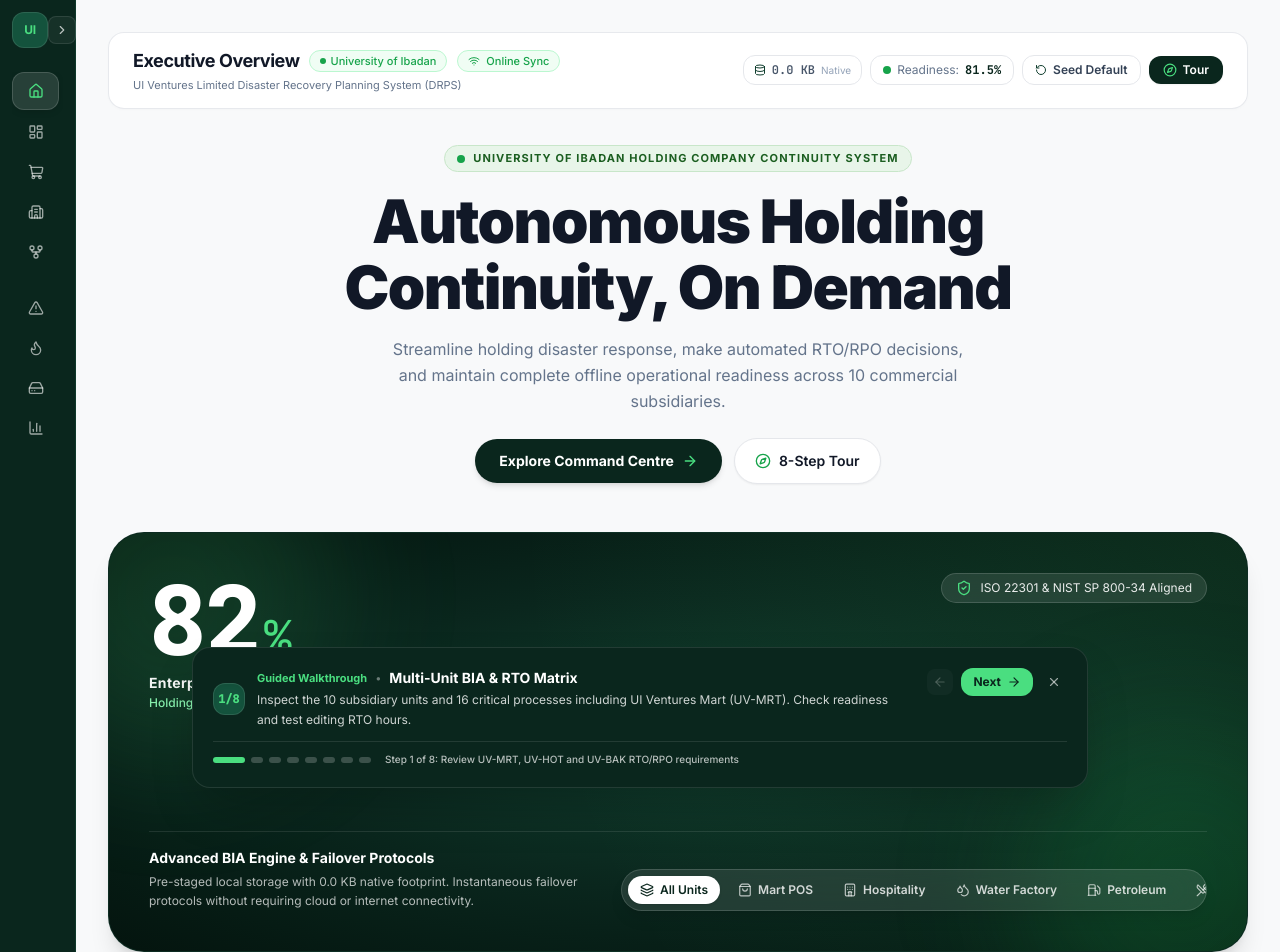
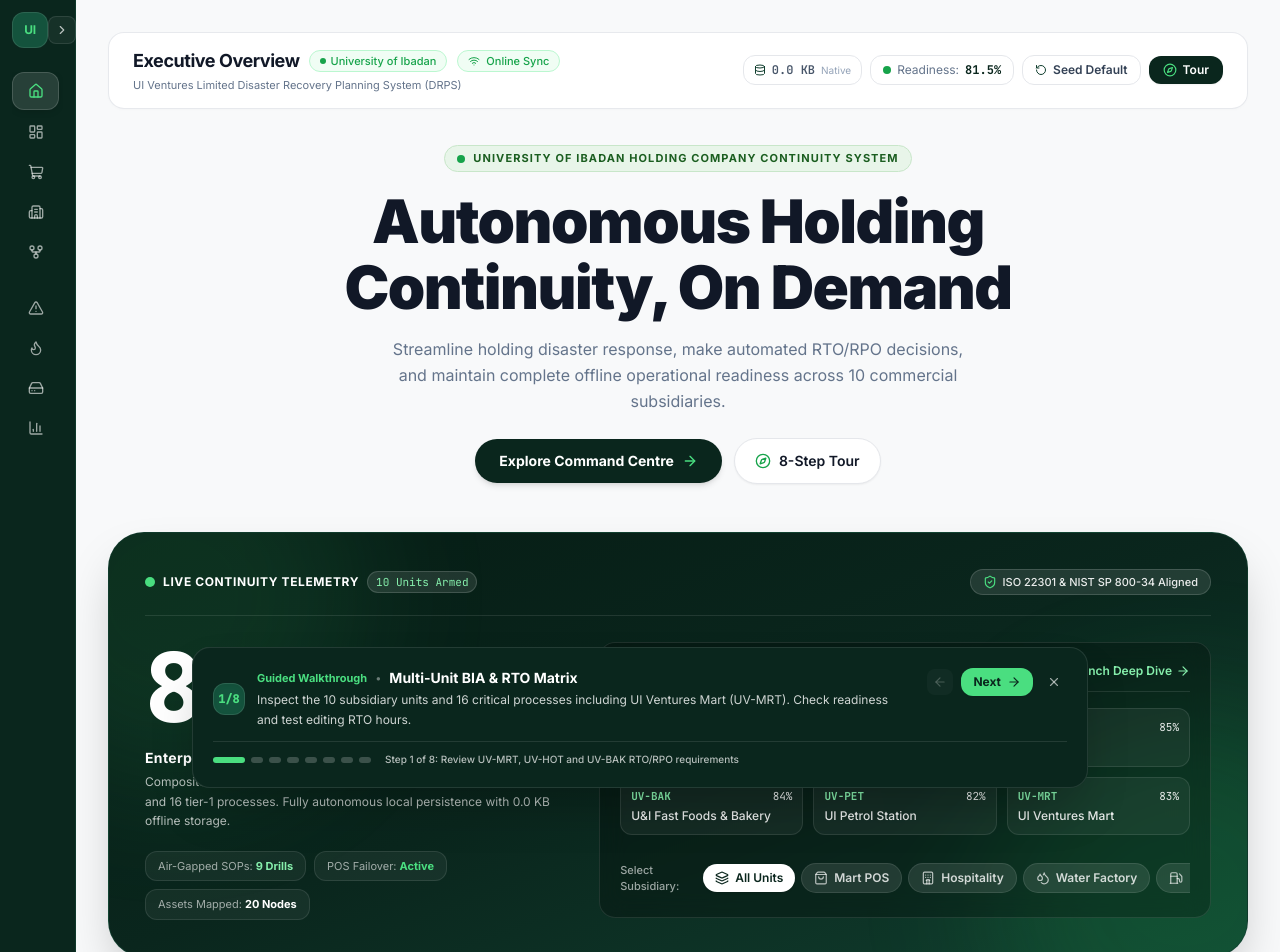
Before and after one commit to michlvince/UI-VENTURES-DRPS, a Next.js app: page / in a window 1280 px wide. Shown: the top 952 px of the page. Built offline with nearby package versions, Linux system fonts and the light colour scheme.

Commit message:
feat(ui): upgrade hero showcase with dynamic subsidiary spotlight, live telemetry, and functional pill dock

```diff
--- a/src/components/LandingOverview.tsx
+++ b/src/components/LandingOverview.tsx
@@ -16,7 +16,6 @@ import {
   Fuel,
   UtensilsCrossed,
   ShieldCheck,
-  Zap,
 } from 'lucide-react';
 import { BusinessUnit, WorkspaceTab } from '@/types/drps';
 import { StatusBadge } from './ui/StatusBadge';
@@ -89,56 +88,148 @@ export const LandingOverview: React.FC<LandingOverviewProps> = ({
       </section>
 
       {/* 2. LARGE ROUNDED HERO SHOWCASE VIEWPORT */}
-      <section className="relative rounded-[28px] sm:rounded-[36px] overflow-hidden bg-radial from-[#103E2E] via-[#0A261D] to-[#04140E] border border-[#1B4D3E]/40 shadow-xl min-h-[360px] sm:min-h-[420px] flex flex-col justify-between p-6 sm:p-10 text-white">
-        {/* Ambient lighting glows */}
-        <div className="absolute -top-24 -left-24 w-80 h-80 bg-[#4ADE80]/15 rounded-full blur-3xl pointer-events-none" />
-        <div className="absolute -bottom-24 -right-24 w-80 h-80 bg-[#16A34A]/20 rounded-full blur-3xl pointer-events-none" />
-        <div className="absolute inset-0 bg-[radial-gradient(circle_at_top_right,rgba(74,222,128,0.12),transparent_60%)] pointer-events-none" />
+      <section className="relative rounded-[28px] sm:rounded-[36px] overflow-hidden bg-gradient-to-br from-[#061C14] via-[#0A261D] to-[#103E2E] border border-[#164E3A]/50 shadow-2xl p-6 sm:p-9 text-white">
+        {/* Subtle atmospheric ambient glow */}
+        <div className="absolute -top-32 -left-32 w-96 h-96 bg-[#4ADE80]/10 rounded-full blur-3xl pointer-events-none" />
+        <div className="absolute -bottom-32 -right-32 w-96 h-96 bg-[#22C55E]/15 rounded-full blur-3xl pointer-events-none" />
 
-        {/* Top Floating Row: High-Impact Metric Highlight */}
-        <div className="relative z-10 flex flex-col sm:flex-row sm:items-start justify-between gap-6">
+        <div className="relative z-10 space-y-6">
+          {/* Top Bar: Headline & Operational Badges */}
+          <div className="flex flex-col sm:flex-row sm:items-center justify-between gap-3 pb-5 border-b border-white/10">
+            <div className="flex items-center gap-2">
+              <span className="w-2.5 h-2.5 rounded-full bg-[#4ADE80] animate-pulse" />
+              <span className="text-xs font-bold uppercase tracking-wider text-white">Live Continuity Telemetry</span>
+              <span className="text-[11px] px-2 py-0.5 rounded-full bg-white/10 border border-white/15 text-[#86EFAC] font-mono-metrics">
+                10 Units Armed
+              </span>
+            </div>
+
+            <div className="flex items-center gap-2">
+              <span className="text-[11px] px-3 py-1 rounded-full bg-white/10 border border-white/15 text-white/90 font-medium inline-flex items-center gap-1.5">
+                <ShieldCheck className="w-3.5 h-3.5 text-[#4ADE80]" />
+                <span>ISO 22301 &amp; NIST SP 800-34 Aligned</span>
+              </span>
+            </div>
+          </div>
+
+          {/* Interactive Hero Content: Metric + Live Unit Spotlight Card */}
+          <div className="grid grid-cols-1 lg:grid-cols-12 gap-6 items-center">
+            {/* Left Col: High-Impact Posture Gauge */}
+            <div className="lg:col-span-5 space-y-3">
+              <div className="text-6xl sm:text-7xl lg:text-8xl font-black font-mono-metrics tracking-tight text-white flex items-baseline gap-1">
+                <span>{aggregateReadiness.toFixed(0)}</span>
+                <span className="text-3xl sm:text-4xl font-normal text-[#4ADE80]">%</span>
+              </div>
               <div className="space-y-1">
-            <div className="text-5xl sm:text-7xl lg:text-8xl font-black font-mono-metrics tracking-tight text-white flex items-baseline gap-1">
-              <span>{aggregateReadiness.toFixed(0)}</span>
-              <span className="text-3xl sm:text-5xl text-[#4ADE80] font-normal">%</span>
+                <div className="text-sm font-bold text-white tracking-wide">
+                  Enterprise Resilience Posture
                 </div>
-            <div className="space-y-0.5">
-              <div className="text-xs sm:text-sm font-bold text-white/95 tracking-wide">
-                Enterprise Readiness Posture
+                <p className="text-xs text-white/70 leading-relaxed font-normal">
+                  Composite readiness score calculated across 10 commercial subsidiaries and 16 tier-1 processes. Fully autonomous local persistence with {(storageBytes / 1024).toFixed(1)} KB offline storage.
+                </p>
               </div>
-              <div className="text-[11px] sm:text-xs text-[#86EFAC] font-medium">
-                Holdings Resiliency Index Across 10 Units
+
+              {/* Quick Stat Micro-Pills */}
+              <div className="pt-2 flex flex-wrap items-center gap-2">
+                <div className="px-3 py-1.5 rounded-xl bg-white/5 border border-white/10 text-[11px]">
+                  <span className="text-white/60">Air-Gapped SOPs: </span>
+                  <span className="font-bold text-[#86EFAC]">9 Drills</span>
+                </div>
+                <div className="px-3 py-1.5 rounded-xl bg-white/5 border border-white/10 text-[11px]">
+                  <span className="text-white/60">POS Failover: </span>
+                  <span className="font-bold text-[#4ADE80]">Active</span>
+                </div>
+                <div className="px-3 py-1.5 rounded-xl bg-white/5 border border-white/10 text-[11px]">
+                  <span className="text-white/60">Assets Mapped: </span>
+                  <span className="font-bold text-white">20 Nodes</span>
                 </div>
               </div>
             </div>
 
-          <div className="hidden sm:flex items-center gap-2 px-3.5 py-1.5 rounded-full bg-white/10 backdrop-blur-md border border-white/15 text-xs text-white/90">
-            <ShieldCheck className="w-4 h-4 text-[#4ADE80]" />
-            <span>ISO 22301 &amp; NIST SP 800-34 Aligned</span>
+            {/* Right Col: Interactive Unit Spotlight Preview Box */}
+            <div className="lg:col-span-7 bg-black/25 rounded-2xl p-5 border border-white/10 backdrop-blur-md space-y-4">
+              <div className="flex items-center justify-between pb-3 border-b border-white/10">
+                <div className="flex items-center gap-2">
+                  <span className="w-2 h-2 rounded-full bg-[#4ADE80]" />
+                  <span className="text-xs font-bold text-white uppercase tracking-wider">
+                    {activeFilterPill === 'all'
+                      ? 'Subsidiary Matrix Preview'
+                      : `${activeFilterPill} Focus Snapshot`}
+                  </span>
+                </div>
+
+                <button
+                  onClick={() => onNavigateTab(activeFilterPill === 'UV-MRT' ? 'mart_ledger' : 'units_bia')}
+                  className="text-xs text-[#86EFAC] hover:text-white font-semibold flex items-center gap-1 transition-colors"
+                >
+                  <span>Launch Deep Dive</span>
+                  <ArrowRight className="w-3.5 h-3.5" />
+                </button>
+              </div>
+
+              {/* Dynamic Focus Content based on pill selection */}
+              {activeFilterPill === 'all' ? (
+                <div className="grid grid-cols-2 sm:grid-cols-3 gap-2.5">
+                  {units.slice(0, 6).map((u) => (
+                    <button
+                      key={u.id}
+                      onClick={() => setActiveFilterPill(u.id)}
+                      className="p-2.5 rounded-xl bg-white/5 hover:bg-white/10 border border-white/10 text-left transition-all group"
+                    >
+                      <div className="flex items-center justify-between">
+                        <span className="font-mono-metrics text-[11px] font-bold text-[#86EFAC]">{u.id}</span>
+                        <span className="font-mono-metrics text-[11px] text-white/90">{u.currentReadiness.toFixed(0)}%</span>
+                      </div>
+                      <div className="text-xs font-medium text-white/90 truncate mt-1 group-hover:text-white">{u.name}</div>
+                    </button>
+                  ))}
+                </div>
+              ) : (
+                (() => {
+                  const focusedUnit = units.find((u) => u.id === activeFilterPill) || units[0];
+                  return (
+                    <div className="space-y-3">
+                      <div className="flex items-start justify-between">
+                        <div>
+                          <div className="flex items-center gap-2">
+                            <span className="px-2 py-0.5 rounded-md bg-[#4ADE80] text-[#0A261D] font-mono-metrics text-xs font-bold">
+                              {focusedUnit.id}
+                            </span>
+                            <span className="text-sm font-bold text-white">{focusedUnit.name}</span>
+                          </div>
+                          <p className="text-xs text-white/70 mt-1">{focusedUnit.description}</p>
+                        </div>
+                        <div className="text-right">
+                          <div className="text-2xl font-bold font-mono-metrics text-[#4ADE80]">
+                            {focusedUnit.currentReadiness.toFixed(1)}%
+                          </div>
+                          <div className="text-[10px] text-white/50 uppercase">Readiness</div>
                         </div>
                       </div>
 
-        {/* Center / Ambient illustration cue */}
-        <div className="relative z-10 my-4 sm:my-6 flex items-center justify-center">
-          <div className="inline-flex items-center gap-3 px-4 py-2 rounded-2xl bg-white/5 backdrop-blur-md border border-white/10 text-xs text-white/80">
-            <Zap className="w-4 h-4 text-[#4ADE80]" />
-            <span>Air-gapped runbooks &amp; zero cloud dependency offline ledger</span>
+                      <div className="grid grid-cols-3 gap-2 pt-2 border-t border-white/10 text-xs">
+                        <div className="bg-white/5 p-2 rounded-lg">
+                          <div className="text-[10px] text-white/60">Location</div>
+                          <div className="font-medium text-white truncate mt-0.5">{focusedUnit.location}</div>
+                        </div>
+                        <div className="bg-white/5 p-2 rounded-lg">
+                          <div className="text-[10px] text-white/60">Head of Unit</div>
+                          <div className="font-medium text-white truncate mt-0.5">{focusedUnit.headOfUnit}</div>
+                        </div>
+                        <div className="bg-white/5 p-2 rounded-lg">
+                          <div className="text-[10px] text-white/60">Staff Armed</div>
+                          <div className="font-medium text-white mt-0.5 font-mono-metrics">{focusedUnit.primaryStaffCount} personnel</div>
                         </div>
                       </div>
+                    </div>
+                  );
+                })()
+              )}
 
-        {/* Bottom Floating Row: Left capability block & Right floating pill dock */}
-        <div className="relative z-10 flex flex-col lg:flex-row lg:items-end justify-between gap-6 pt-4 border-t border-white/10">
-          <div className="max-w-md space-y-1 text-left">
-            <div className="text-xs sm:text-sm font-bold text-white">
-              Advanced BIA Engine &amp; Failover Protocols
-            </div>
-            <div className="text-[11px] sm:text-xs text-white/70 leading-relaxed font-normal">
-              Pre-staged local storage with {(storageBytes / 1024).toFixed(1)} KB native footprint. Instantaneous failover protocols without requiring cloud or internet connectivity.
-            </div>
-          </div>
-
-          {/* Floating Pill Dock */}
-          <div className="flex items-center gap-1.5 p-1.5 rounded-full bg-white/10 backdrop-blur-xl border border-white/15 overflow-x-auto max-w-full shadow-lg">
+              {/* Bottom Row inside Box: Floating Pill Dock */}
+              <div className="pt-2 flex items-center justify-between gap-3">
+                <span className="text-[11px] text-white/60 font-medium hidden sm:inline">Select Subsidiary:</span>
+                <div className="flex items-center gap-1.5 overflow-x-auto py-1 max-w-full">
                   {heroDockPills.map((pill) => {
                     const Icon = pill.icon;
                     const isActive = activeFilterPill === pill.id;
@@ -149,7 +240,7 @@ export const LandingOverview: React.FC<LandingOverviewProps> = ({
                         className={`inline-flex items-center gap-1.5 px-3 py-1.5 rounded-full text-xs font-semibold whitespace-nowrap transition-all ${
                           isActive
                             ? 'bg-white text-[#0A261D] shadow-sm'
-                      : 'text-white/80 hover:text-white hover:bg-white/10'
+                            : 'bg-white/10 text-white/80 hover:text-white hover:bg-white/20 border border-white/10'
                         }`}
                       >
                         <Icon className={`w-3.5 h-3.5 ${isActive ? 'text-[#0A261D]' : 'text-white/70'}`} />
@@ -157,6 +248,9 @@ export const LandingOverview: React.FC<LandingOverviewProps> = ({
                       </button>
                     );
                   })}
+                </div>
+              </div>
+            </div>
           </div>
         </div>
       </section>
```
Lines whose indentation alone changed are shown as unchanged.
